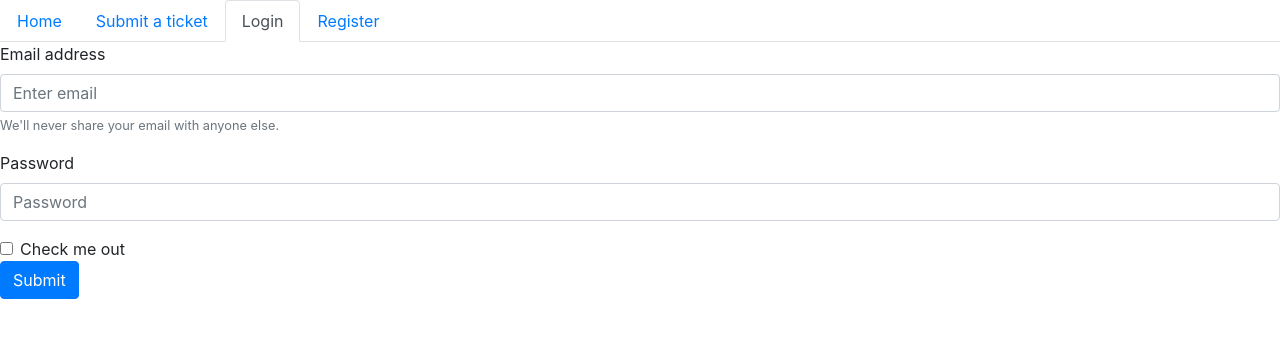
After one commit to muzicgood/arawanghelpdesk, a PHP site: page /login.php in a window 1280 px wide. The commit adds this page. Shown: the top 338 px of the page. Run offline with PHP 8.4, Linux system fonts and the light colour scheme.

Commit message:
Nav Tab fix for active

```diff
--- a/api/base.php
+++ b/api/base.php
@@ -3,6 +3,7 @@ $host = "localhost";
 $user = "root";
 $password = "";
 $dbname = "arawangdb";
+session_start();
 
 // Set DSN
 $dsn = 'mysql:host='.$host.';dbname='.$dbname;
@@ -27,6 +28,17 @@ function get_data($sql){
 
 }
 
+function check_active($url){
+
+    echo'<script>';
+    echo'function act(){const elem = document.getElementById("'.$url.'");';
+    echo'elem.className ="nav-link active";}';
+    echo'act()';
+    echo '</script>';
+
+
+}
+
 
 
 ?>
--- /dev/null
+++ b/login.php
@@ -0,0 +1,25 @@
+<?php
+include 'api/base.php';
+
+$_SESSION['current']='login';
+include 'nav.php';
+
+
+?>
+<title> Login</title>
+<form>
+  <div class="form-group">
+    <label for="exampleInputEmail1">Email address</label>
+    <input type="email" class="form-control" id="exampleInputEmail1" aria-describedby="emailHelp" placeholder="Enter email">
+    <small id="emailHelp" class="form-text text-muted">We'll never share your email with anyone else.</small>
+  </div>
+  <div class="form-group">
+    <label for="exampleInputPassword1">Password</label>
+    <input type="password" class="form-control" id="exampleInputPassword1" placeholder="Password">
+  </div>
+  <div class="form-check">
+    <input type="checkbox" class="form-check-input" id="exampleCheck1">
+    <label class="form-check-label" for="exampleCheck1">Check me out</label>
+  </div>
+  <button type="submit" class="btn btn-primary">Submit</button>
+</form>
--- /dev/null
+++ b/nav.php
@@ -0,0 +1,31 @@
+
+<!DOCTYPE html>
+<html lang="en">
+<head>
+    <meta charset="UTF-8">
+    <meta http-equiv="X-UA-Compatible" content="IE=edge">
+    <meta name="viewport" content="width=4, initial-scale=1.0">
+
+</head>
+<nav>
+    <ul class="nav nav-tabs">
+        <li class="nav-item"><a class="nav-link" id="home" href="/">Home</a></li>
+        <li class="nav-item" ><a class="nav-link" id="ticket" href="/arawanghelpdesk/create.php">Submit a ticket</a></li>
+
+        <?php
+        if($_SESSION){
+            echo '<li class="nav-item"><a class="nav-link" id="login" href="/arawanghelpdesk/login.php">Login</a></li>';
+            echo '<li class="nav-item" ><a class="nav-link" id="register" href="/arawanghelpdesk/register.php">Register</a></li>';
+        }
+        ?>
+    </ul>
+</nav>
+</html>
+
+<?php
+
+check_active($_SESSION['current']);
+
+
+
+?>
```
Also changed, not shown: api/user_management/usercontrol.php (added, +10 -0 lines), create.php (+5 -11 lines), edit.php (+4 -14 lines), index.php (+4 -9 lines), nav.html (deleted, +0 -7 lines), register.php (added, +24 -0 lines).
